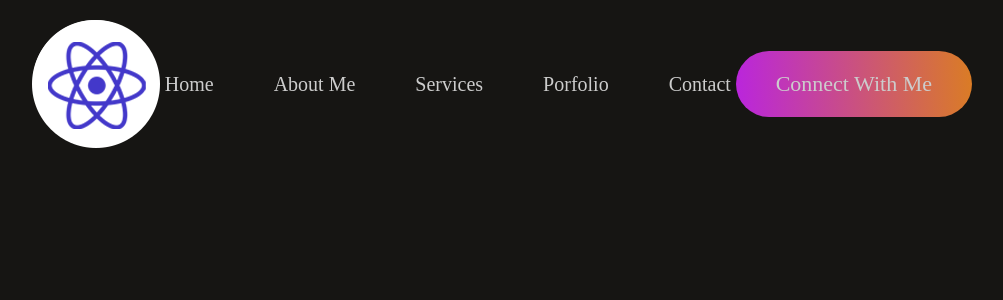
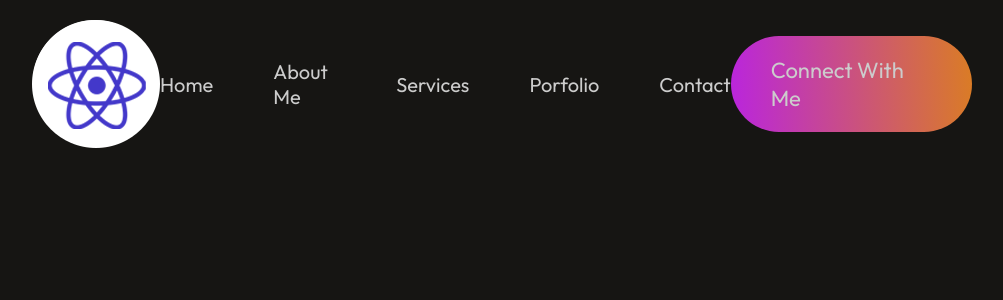
Before and after one commit to claudiahW/CodeWithClaude, a React (Vite) app: page / in a window 1280 px wide. Shown: the top 300 px of the page, without its empty margins (138-1141 px from the left). Built offline with nearby package versions, Linux system fonts and the light colour scheme.

Commit message:
add google fonts to style font in navbar

```diff
--- a/index.html
+++ b/index.html
@@ -5,6 +5,12 @@
     <link rel="icon" type="image/svg+xml" href="/vite.svg" />
     <meta name="viewport" content="width=device-width, initial-scale=1.0" />
     <title>Code With Claude</title>
+    <link rel="preconnect" href="https://fonts.googleapis.com" />
+    <link rel="preconnect" href="https://fonts.gstatic.com" crossorigin />
+    <link
+      href="https://fonts.googleapis.com/css2?family=Outfit:wght@100..900&display=swap"
+      rel="stylesheet"
+    />
   </head>
   <body>
     <div id="root"></div>
--- a/src/index.css
+++ b/src/index.css
@@ -8,5 +8,6 @@
   height: 100vh;
   background: #161513;
   color: #ccc;
+  font-family: 'outfit';
 
 }
```
